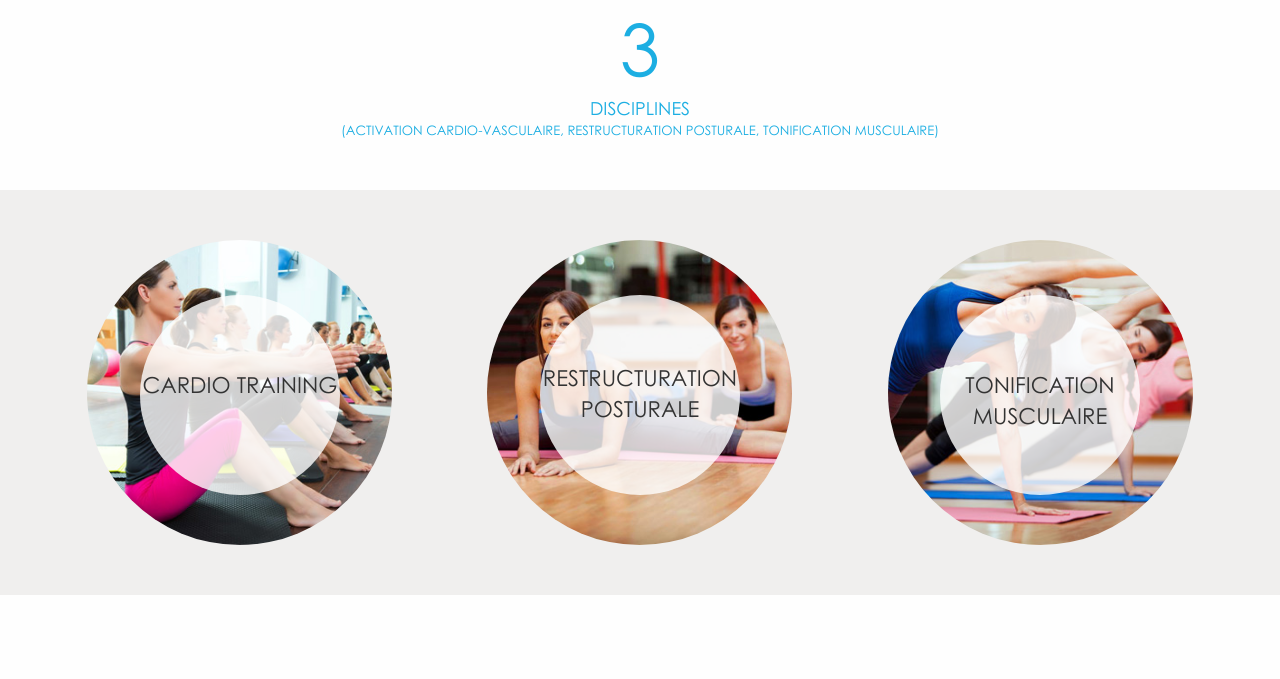
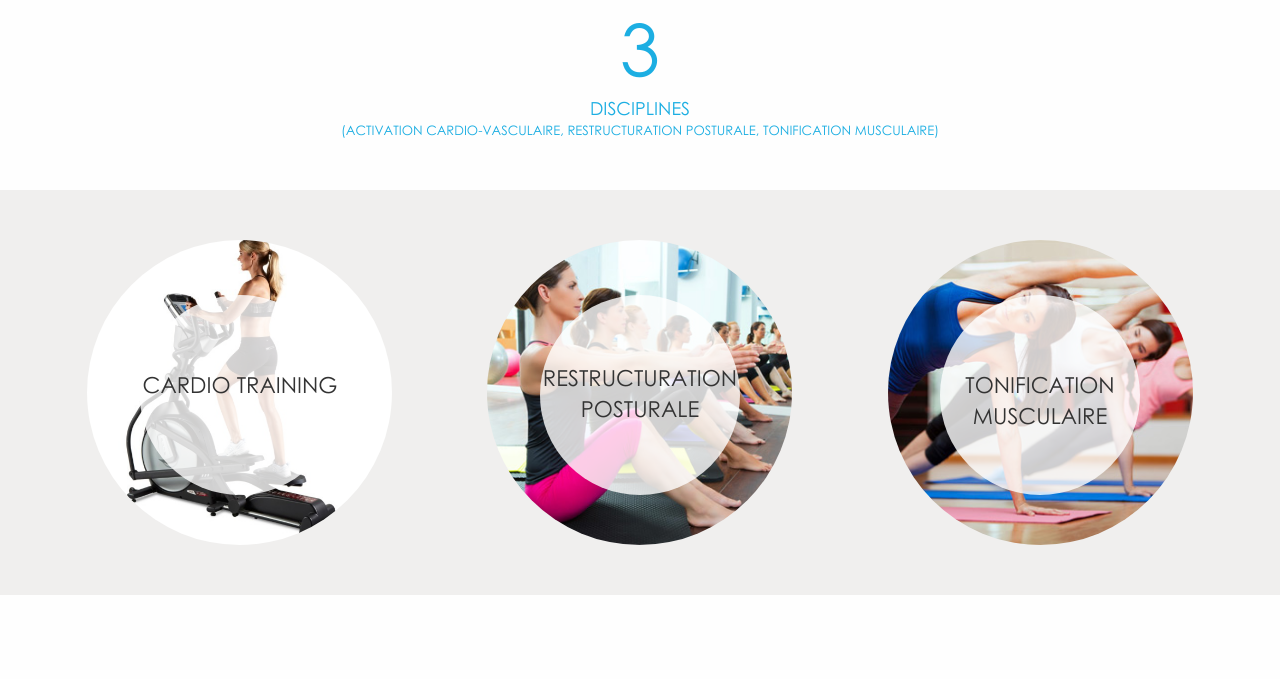
Before and after one commit to xav335/postularaliaProd, a PHP site: page / in a window 1280 px wide. Shown: the part 862-1541 px from the top of the page. Run offline with PHP 8.4, Linux system fonts and the light colour scheme; data comes from the database, SQL or seed files in the repository; some libraries are stand-ins or nearby versions.

Commit message:
modif images arronis + ajout cardio

```diff
--- a/css/app.css
+++ b/css/app.css
@@ -54,7 +54,7 @@ header nav li:hover a:after, header nav li.active a:after {content:'';display:bl
 #disciplines h2:first-line {font-size:72px;}
 #disciplines h2 span {font-size:13px;}
 .disciplines {background:#f0efee;padding:50px 0;}
-.discipline {background:url('../img/bg-pilates.jpg') center center no-repeat;background-size:cover;text-align:center;width:305px;height:305px;border-radius:50%;margin:0 auto;display:block;padding-top:55px;-webkit-transition:all 1s ease;-moz-transition:all 1s ease;-ms-transition:all 1s ease;-o-transition:all 1s ease;transition:all 1s ease;}
+.discipline {background:url('../img/bg-cardio.png') center center no-repeat;background-size:cover;text-align:center;width:305px;height:305px;border-radius:50%;margin:0 auto;display:block;padding-top:55px;-webkit-transition:all 1s ease;-moz-transition:all 1s ease;-ms-transition:all 1s ease;-o-transition:all 1s ease;transition:all 1s ease;}
 .discipline span {overflow:hidden;display:block;width:200px;height:200px;border-radius:50%;margin:0 auto;background:rgba(255, 255, 255, 0.8);-webkit-transition:all 1s ease;-moz-transition:all 1s ease;-ms-transition:all 1s ease;-o-transition:all 1s ease;transition:all 1s ease;}
 .discipline span h3 {font-size:22px;padding-top:75px;-webkit-transition:all 1s ease;-moz-transition:all 1s ease;-ms-transition:all 1s ease;-o-transition:all 1s ease;transition:all 1s ease;}
 .discipline span p {display:block;max-height:0;max-width:210px;font-weight:bold;font-size:13px;overflow:hidden;margin:0 auto;-webkit-transition:all 1s ease;-moz-transition:all 1s ease;-ms-transition:all 1s ease;-o-transition:all 1s ease;transition:all 1s ease;}
@@ -62,7 +62,7 @@ header nav li:hover a:after, header nav li.active a:after {content:'';display:bl
 .discipline:hover > span {background:rgba(28, 174, 227, 0.9);width:305px;height:305px;}
 .discipline:hover span h3 {padding-top:50px;color:#fff;}
 .discipline:hover > span p {max-height:200px;color:#fff;}
-.disciplines .columns:nth-child(2) .discipline {background-image:url('../img/bg-stretching-postural.jpg');}
+.disciplines .columns:nth-child(2) .discipline {background-image:url('../img/bg-pilates.jpg');}
 .disciplines .columns:nth-child(2) .discipline span h3 {padding-top:68px;}
 .disciplines .columns:nth-child(2) .discipline:hover > span h3 {padding-top:40px;}
 .disciplines .columns:nth-child(3) .discipline {background-image:url('../img/bg-yoga.jpg');}
```
Also changed, not shown: img/bg-cardio.png (added).
